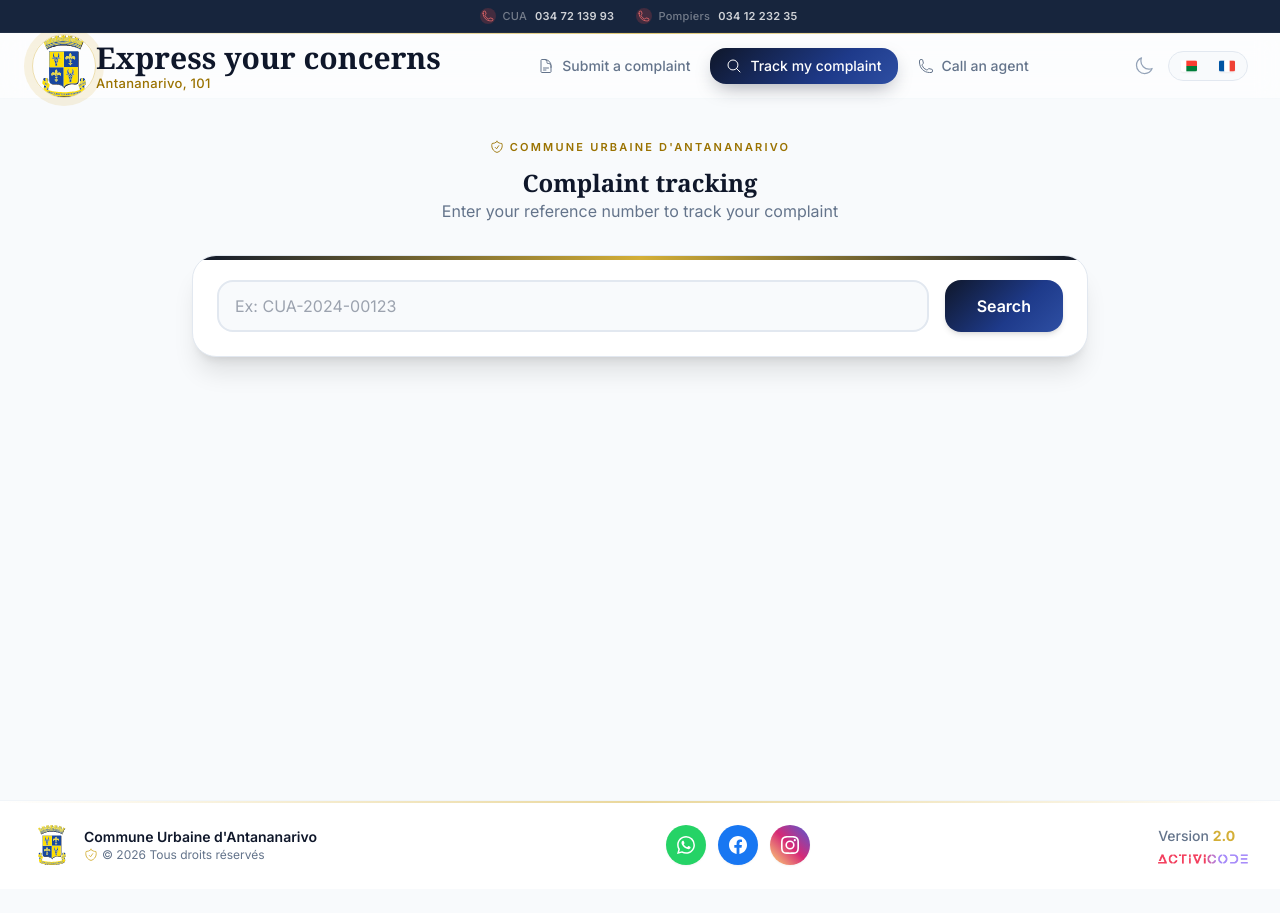
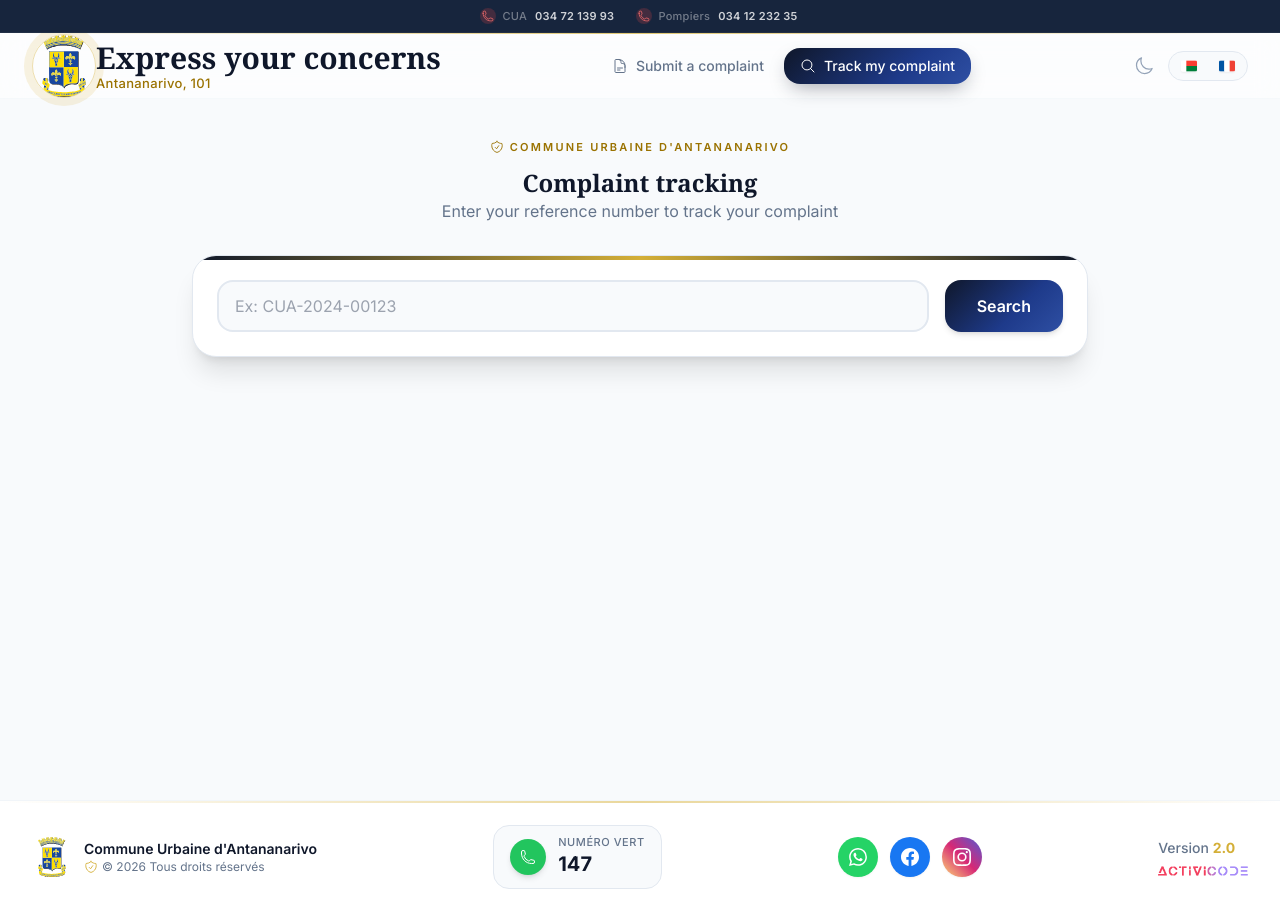
Before and after one commit to randriamiharyDani/frontend-doleance, a React (Vite) app: page /suivi-doleance in a window 1280 px wide. Before the commit the page ends 889 px from the top, so only its background shows below. Built offline with nearby package versions, Linux system fonts and the light colour scheme.

Commit message:
ui : ajouter numero vert

```diff
--- a/src/backoffice/BackofficeLayout.jsx
+++ b/src/backoffice/BackofficeLayout.jsx
@@ -458,7 +458,7 @@ function BackofficeLayout() {
         }`}
       />
       <span className="text-sm font-medium">
-        Appels citoyens
+        Historique des appels
       </span>
     </Link>
   </div>
--- a/src/components/public/PublicFooter.jsx
+++ b/src/components/public/PublicFooter.jsx
@@ -1,7 +1,7 @@
 import React from 'react';
 import { Link } from 'react-router-dom';
 import { useTranslation } from 'react-i18next';
-import { UserIcon } from '@heroicons/react/24/outline';
+import { UserIcon, PhoneIcon } from '@heroicons/react/24/outline';
 
 function PublicFooter() {
   const { t, i18n } = useTranslation();
@@ -14,6 +14,7 @@ function PublicFooter() {
       commune_subtitle: "d'Antananarivo",
       copyright: 'Plateforme de gestion des doléances',
       admin_access: 'Accès agents municipaux',
+      green_number: 'Numéro vert',
       version: 'Version 2.0 | Plateforme optimisée pour mobile et desktop'
     },
     mg: {
@@ -21,6 +22,7 @@ function PublicFooter() {
       commune_subtitle: 'Antananarivo',
       copyright: 'Sehatra fitantanana ny fitarainana',
       admin_access: 'Fidiran\'ny mpiasan\'ny kaominina',
+      green_number: 'Nomerao maitso',
       version: 'Dika 2.0 | Sehatra namboarina ho an\'ny finday sy solosaina'
     },
     en: {
@@ -28,6 +30,7 @@ function PublicFooter() {
       commune_subtitle: 'of Antananarivo',
       copyright: 'Complaint management platform',
       admin_access: 'Municipal agents access',
+      green_number: 'Green number',
       version: 'Version 2.0 | Optimized for mobile and desktop'
     }
   };
@@ -57,6 +60,24 @@ function PublicFooter() {
             </p>
           </div>
 
+          {/* Numéro vert CUA - 147 */}
+          <a
+            href="tel:147"
+            className="group flex items-center gap-3 px-4 py-2.5 rounded-xl bg-white/10 hover:bg-white/20 border border-white/15 transition-all duration-200"
+            title={tFooter.green_number}
+          >
+            <span className="flex items-center justify-center h-9 w-9 rounded-full bg-green-500 group-hover:bg-green-400 transition-colors duration-200 shadow-md flex-shrink-0">
+              <PhoneIcon className="h-4.5 w-4.5 text-white" />
+            </span>
+            <span className="flex flex-col leading-tight text-center md:text-left">
+              <span className="text-[11px] uppercase tracking-wider text-sky-200 font-medium">
+                {tFooter.green_number}
+              </span>
+              <span className="text-lg md:text-xl font-bold text-white group-hover:text-green-300 transition-colors duration-200">
+                147
+              </span>
+            </span>
+          </a>
 
           {/* Espace admin - avec icône de tête de personne */}
           <div>
--- a/src/components/public/PublicLayout.jsx
+++ b/src/components/public/PublicLayout.jsx
@@ -43,11 +43,13 @@ function PublicLayout({ children }) {
       path: "/suivi-doleance",
       icon: MagnifyingGlassIcon,
     },
-    {
-      label: t("nav.callAgent"),
-      path: "/appeler-agent",
-      icon: PhoneIcon,
-    },
+    // ===== MASQUÉ : Appel Citoyen → Agent (fonctionnalité conservée, affichage retiré du navbar public) =====
+    // Pour réafficher, décommenter le bloc ci-dessous.
+    // {
+    //   label: t("nav.callAgent"),
+    //   path: "/appeler-agent",
+    //   icon: PhoneIcon,
+    // },
   ];
 
   const emergencyContacts = [
@@ -486,6 +488,33 @@ function PublicLayout({ children }) {
               </div>
             </div>
 
+            {/* Numéro vert CUA - 147 */}
+            <a
+              href="tel:147"
+              title={t("footer.greenNumber")}
+              className={`group flex items-center gap-3 px-4 py-2.5 rounded-xl border transition-all duration-200 ${
+                darkMode
+                  ? "bg-white/5 border-white/10 hover:bg-white/10"
+                  : "bg-slate-50 border-slate-200 hover:bg-green-50 hover:border-green-300"
+              }`}
+            >
+              <span className="flex items-center justify-center h-9 w-9 rounded-full bg-green-500 group-hover:bg-green-400 transition-colors duration-200 shadow-md flex-shrink-0">
+                <PhoneIcon className="h-4 w-4 text-white" />
+              </span>
+              <span className="flex flex-col leading-tight text-center md:text-left">
+                <span
+                  className={`text-[11px] uppercase tracking-wider font-medium ${
+                    darkMode ? "text-slate-400" : "text-slate-500"
+                  }`}
+                >
+                  {t("footer.greenNumber")}
+                </span>
+                <span className="text-lg md:text-xl font-bold group-hover:text-green-600 dark:group-hover:text-green-400 transition-colors duration-200 text-[#0F172A] dark:text-slate-100">
+                  147
+                </span>
+              </span>
+            </a>
+
             {/* Réseaux sociaux */}
             <div className={`flex items-center gap-3 `}>
               {SOCIALS.map((social) => (
--- a/src/i18n/locales/fr.json
+++ b/src/i18n/locales/fr.json
@@ -366,7 +366,8 @@
   },
   "footer": {
     "rights": "Tous droits réservés",
-    "quickLinks": "Liens rapides"
+    "quickLinks": "Liens rapides",
+    "greenNumber": "Numéro vert"
   },
   "deposer": {
     "communeTitle": "Commune Urbaine d'Antananarivo",
--- a/src/i18n/locales/mg.json
+++ b/src/i18n/locales/mg.json
@@ -366,7 +366,8 @@
   },
   "footer": {
     "rights": "Zo rehetra voatokana",
-    "quickLinks": "Rohy haingana"
+    "quickLinks": "Rohy haingana",
+    "greenNumber": "Laharana maimaim-poana"
   },
   "deposer": {
     "communeTitle": "Commune Urbaine d'Antananarivo",
```
